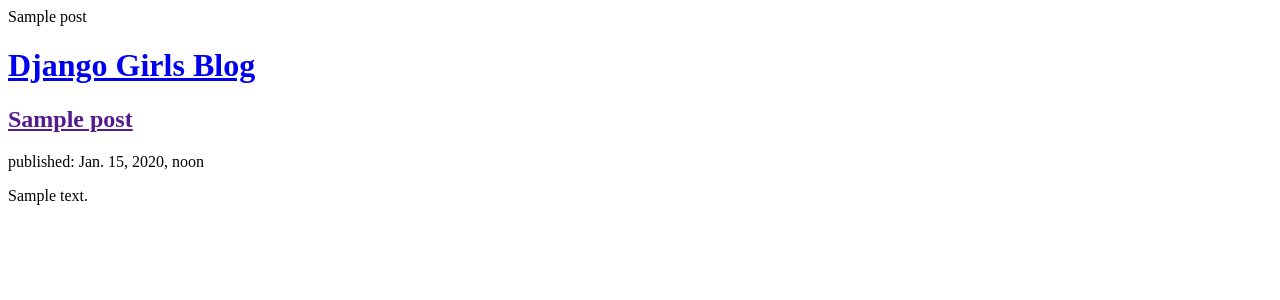
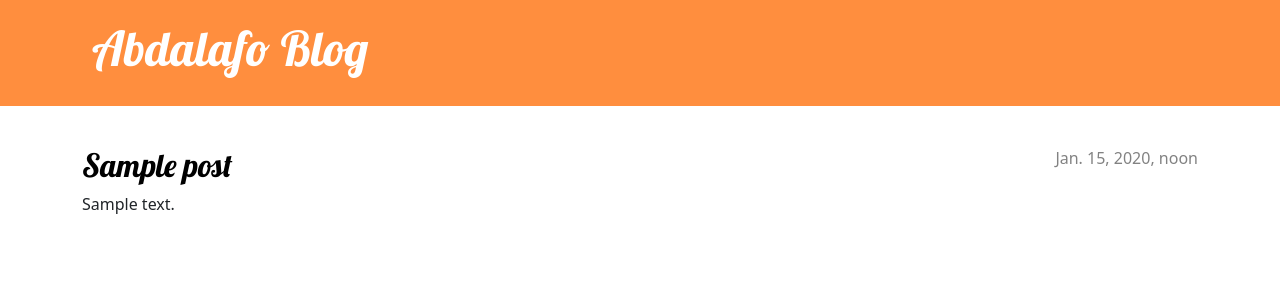
Before and after one commit to abdalafo98/blog, a Django app: template blog/templates/blog/post_list.html in a window 1280 px wide. Shown: the top 300 px of the page. Run offline with Django 3.2, Linux system fonts and the light colour scheme; the template is opened without the code that fills it: values that come from a table or form of the project are taken from there, others are empty; tables that the repository leaves empty hold one stand-in row (values such as "Sample post").

Commit message:
Added view and template for detailed blog post as well as CSS for the site.

```diff
--- /dev/null
+++ b/blog/static/css/blog.css
@@ -0,0 +1,73 @@
+.page-header {
+    background-color: #ff8e3e;
+    margin-top: 0;
+    margin-bottom: 40px;
+    padding: 20px 20px 20px 40px;
+}
+a {
+    text-decoration: none;
+}
+
+.page-header h1,
+.page-header h1 a,
+.page-header h1 a:visited,
+.page-header h1 a:active {
+    color: #ffffff;
+    font-size: 36pt;
+    text-decoration: none;
+}
+
+h1,
+h2,
+h3,
+h4 {
+    font-family: 'Lobster', cursive;
+}
+
+.date {
+    color: #828282;
+}
+
+.save {
+    float: right;
+}
+
+.post-form textarea,
+.post-form input {
+    width: 100%;
+}
+
+.top-menu,
+.top-menu:hover,
+.top-menu:visited {
+    color: #ffffff;
+    float: right;
+    font-size: 26pt;
+    margin-right: 20px;
+}
+
+.post {
+    margin-bottom: 70px;
+}
+
+.post h2 a,
+.post h2 a:visited {
+    color: #000000;
+}
+
+.post > .date,
+.post > .actions {
+    float: right;
+}
+
+.btn-secondary,
+.btn-secondary:visited {
+    color: #ff8e3e;
+    background: none;
+    border-color: #ff8e3e;
+}
+
+.btn-secondary:hover {
+    color: #FFFFFF;
+    background-color: #ff8e3e;
+}
--- /dev/null
+++ b/blog/templates/blog/base.html
@@ -0,0 +1,20 @@
+{% load static %}
+
+<body>
+    <header class="page-header">
+      <div class="container">
+          <h1><a href="/">Abdalafo Blog</a></h1>
+          <link rel="stylesheet" href="https://cdn.jsdelivr.net/npm/bootstrap@5.1.3/dist/css/bootstrap.min.css" integrity="sha384-1BmE4kWBq78iYhFldvKuhfTAU6auU8tT94WrHftjDbrCEXSU1oBoqyl2QvZ6jIW3" crossorigin="anonymous">
+          <link href='//fonts.googleapis.com/css?family=Lobster&subset=latin,latin-ext' rel='stylesheet' type='text/css'>
+          <link rel="stylesheet" href="{% static 'css/blog.css' %}">
+      </div>
+    </header>
+    <main class="container">
+        <div class="row">
+            <div class="col">
+            {% block content %}
+            {% endblock %}
+            </div>
+        </div>
+    </main>
+</body>
--- a/blog/templates/blog/post_list.html
+++ b/blog/templates/blog/post_list.html
@@ -1,23 +1,13 @@
-<!DOCTYPE html>
-<html>
-    <head>
-        <title>Django Girls blog</title>
-    </head>
-    <body>
+{% extends 'blog/base.html' %}
 
-            {{post}}
-
-        <header>
-            <h1><a href="/">Django Girls Blog</a></h1>
-        </header>
-        {% for post in posts %}
-        <article>
-            <h2><a href="">{{post.title}}</a></h2>
-            <time>published: {{post.published_date}}</time>
-            <p>{{post.text|linebreaksbr}}</p>
-        </article>
-        {% endfor %}
-
-
-    </body>
-</html>
+{% block content %}
+{% for post in posts %}
+<article class="post">
+    <time class="date">
+        {{ post.published_date }}
+    </time>
+    <h2><a href="{% url 'post_detail' pk=post.pk %}">{{ post.title }}</a></h2>
+    <p>{{ post.text|linebreaksbr }}</p>
+</article>
+{% endfor %}
+{% endblock %}
--- a/blog/urls.py
+++ b/blog/urls.py
@@ -4,4 +4,5 @@ from .import views
 
 urlpatterns = [
     path('', views.post_list , name='post_list'),
+    path('post/<int:pk>/' , views.post_detail , name='post_detail'),
 ]
--- a/mysite/settings.py
+++ b/mysite/settings.py
@@ -119,7 +119,7 @@ USE_TZ = True
 # https://docs.djangoproject.com/en/3.2/howto/static-files/
 
 STATIC_URL = '/static/'
-STATIC_ROOT= BASE_DIR / ''
+# STATIC_ROOT= BASE_DIR / ''
 # Default primary key field type
 # https://docs.djangoproject.com/en/3.2/ref/settings/#default-auto-field
 
```
Also changed, not shown: blog/templates/blog/post_detail.html (added, +13 -0 lines), blog/views.py (+7 -1 lines).
